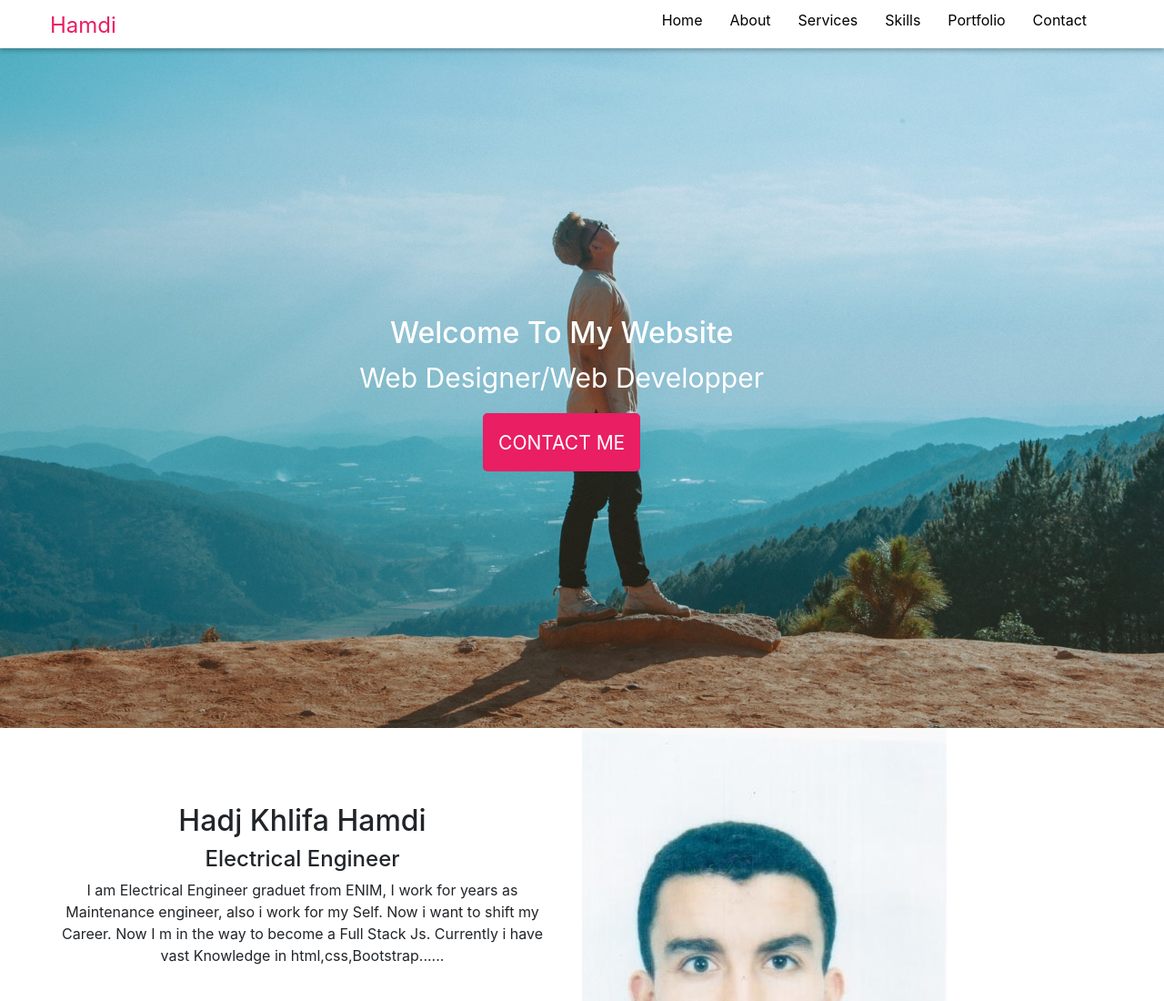
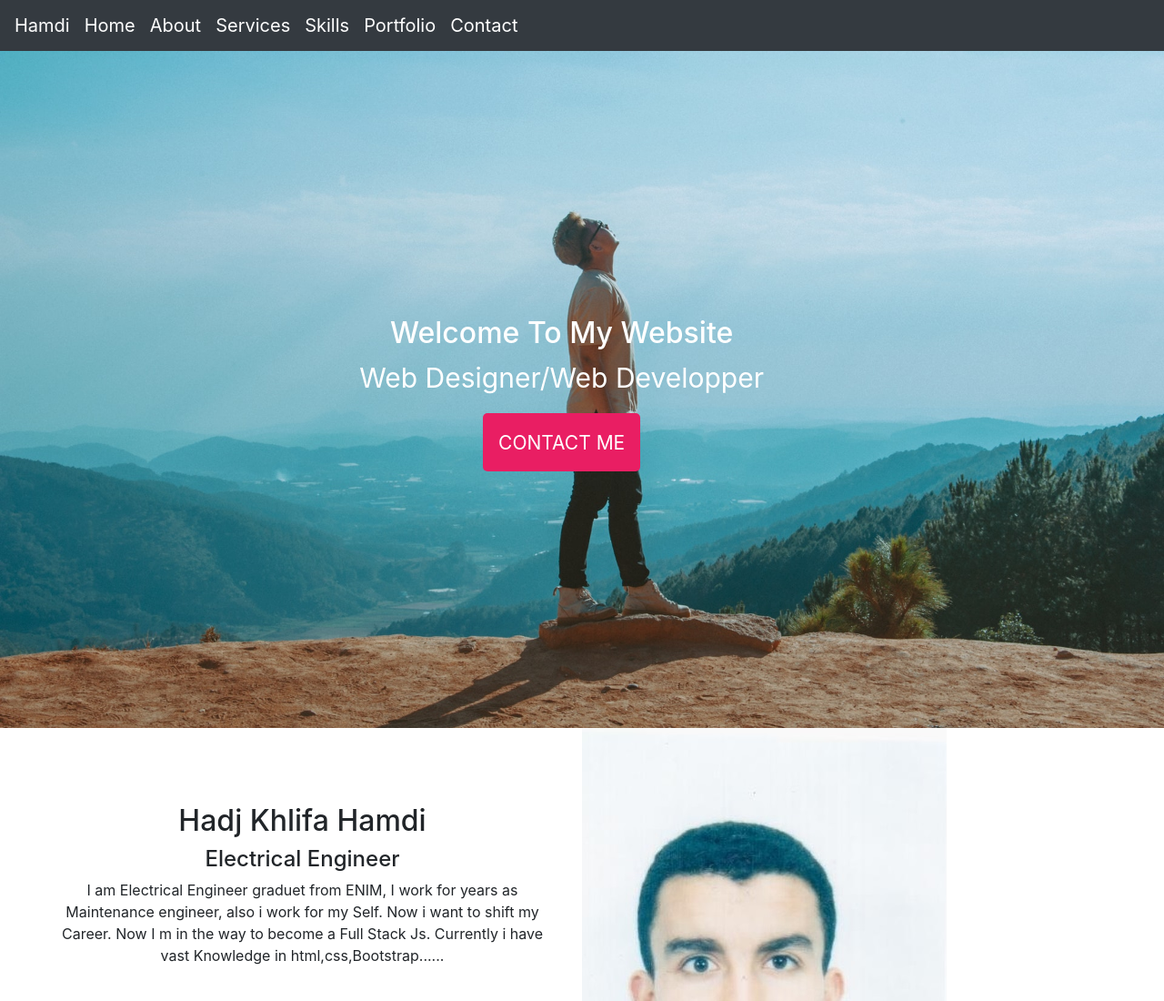
Before and after one commit to hamdihadj2011/portfolio, a plain HTML site: page index.html in a window 1280 px wide. Shown: the top 1100 px of the page at 91% size. Drawn offline with nearby package versions, Linux system fonts and the light colour scheme.

Commit message:
Second Commit

```diff
--- a/css/main.css
+++ b/css/main.css
@@ -20,7 +20,7 @@ body{
 a{
 	text-decoration: none;
 }
-nav{
+/*nav{
 	background-color: #fff;
 	color: #000;
 	height: 53px;
@@ -29,10 +29,15 @@ nav{
     top: 0;
     width: 100%;
     z-index: 999;
-    box-shadow: 0px 3px 4.6px 0.3px rgba(0,0,0,0.25)
-}
+    box-shadow: 0px 3px 4.6px 0.3px rgba(0,0,0,0.25);
+    display: none;
+}*/
 
-nav a{
+/*.navbar-collapse{
+	background-color: #000;
+	width: 200px
+}*/
+/*nav a{
 	color: #000;
 }
 nav a:hover li{
@@ -64,7 +69,7 @@ nav .container{
 
 nav .container a{
 	flex-grow: 2
-}
+}*/
 
 header{
 	background-image: url(../img/home-bg.jpeg);
@@ -204,3 +209,54 @@ footer{
 	padding:20px 0;
 	color: #fff
 }
+
+
+
+
+
+/*.check{
+	margin-right: 100px
+}
+
+.menu-icon span{
+	display: block;
+	width: 30px;
+	height: 5px;
+	background-color:#000;
+	margin-top: 4px;
+	text-align: right;
+}
+
+.menu-icon{
+	float: right;
+	margin-top: -40px;
+	margin-right: -20px;
+	cursor: pointer;
+}
+#menutoggle{
+	display: none;
+}
+.nav-mobile{
+	background-color: #fff;
+	width: 437px;
+	margin-top: 10px;
+
+
+}
+.nav-mobile ul li {
+	float: left;
+	padding-top: 10px;
+	padding-left: 20px
+}
+
+.nav-mobile a:hover li{
+	text-decoration: none;
+	color: #E91E63;
+	border-top: none;
+	border-bottom: none;
+
+}
+
+.nav-mobile a:hover{
+	text-decoration: none;
+}*/
--- a/index.html
+++ b/index.html
@@ -12,9 +12,56 @@
 
 
     <link rel="stylesheet" href="css/main.css">
+    <script src="https://ajax.googleapis.com/ajax/libs/jquery/3.3.1/jquery.min.js"></script>
+  <script src="https://cdnjs.cloudflare.com/ajax/libs/popper.js/1.14.3/umd/popper.min.js"></script>
+  <script src="https://maxcdn.bootstrapcdn.com/bootstrap/4.1.3/js/bootstrap.min.js"></script>
 </head>
 <body>
+	<nav class="navbar navbar-expand-md bg-dark navbar-dark fixed-top">
+  <!-- Brand -->
+  <a class="navbar-brand" href="#">Hamdi</a>
 
+  <!-- Toggler/collapsibe Button -->
+  <button class="navbar-toggler" type="button" data-toggle="collapse" data-target="#collapsibleNavbar">
+    <span class="navbar-toggler-icon"></span>
+  </button>
+
+  <!-- Navbar links -->
+  <div class="collapse navbar-collapse navbarr-menu " id="collapsibleNavbar">
+    <ul class="navbar-nav ">
+      <li class="nav-item">
+        <a class="navbar-brand color" href="#">Home</a>
+      </li>
+      <li class="nav-item">
+        <a class="navbar-brand color" href="#">About</a>
+      </li>
+      <li class="nav-item">
+        <a class="navbar-brand color" href="#">Services</a>
+      </li>
+      <li class="nav-item">
+        <a class="navbar-brand color" href="#">Skills</a>
+      </li>
+      <li class="nav-item">
+        <a class="navbar-brand color" href="#">Portfolio</a>
+      </li>
+      <li class="nav-item">
+        <a class="navbar-brand color" href="#">Contact</a>
+      </li>
+    </ul>
+  </div>
+</nav>
+
+
+
+
+
+
+
+
+
+
+
+<!--
 	<nav>
 		<div class="container">
 			<a href="#" class="active">Hamdi</a>
@@ -26,7 +73,25 @@
 				<a href="#portfolio"><li id="portfolio">Portfolio</li></a>
 				<a href="#contact"><li id="contact">Contact</li></a>
 			</ul>
-		</div>
+		</div> -->
+		<!-- <div class="check">
+			<input type="checkbox" id="menutoggle">
+			<label for="menutoggle" class="menu-icon">
+				<span></span>
+				<span></span>
+				<span></span>
+			</label>
+		</div> -->
+		<!-- <div class="nav-mobile">
+			<ul>
+				<a href="#home"><li id="home">Home</li></a>
+				<a href="#about"><li id="about">About</li></a>
+				<a href="#services"><li id="services">Services</li></a>
+				<a href="#skills"><li id="skills">Skills</li></a>
+				<a href="#portfolio"><li id="portfolio">Portfolio</li></a>
+				<a href="#contact"><li id="contact">Contact</li></a>
+			</ul>
+		</div> -->
 
 	</nav>
 
```
